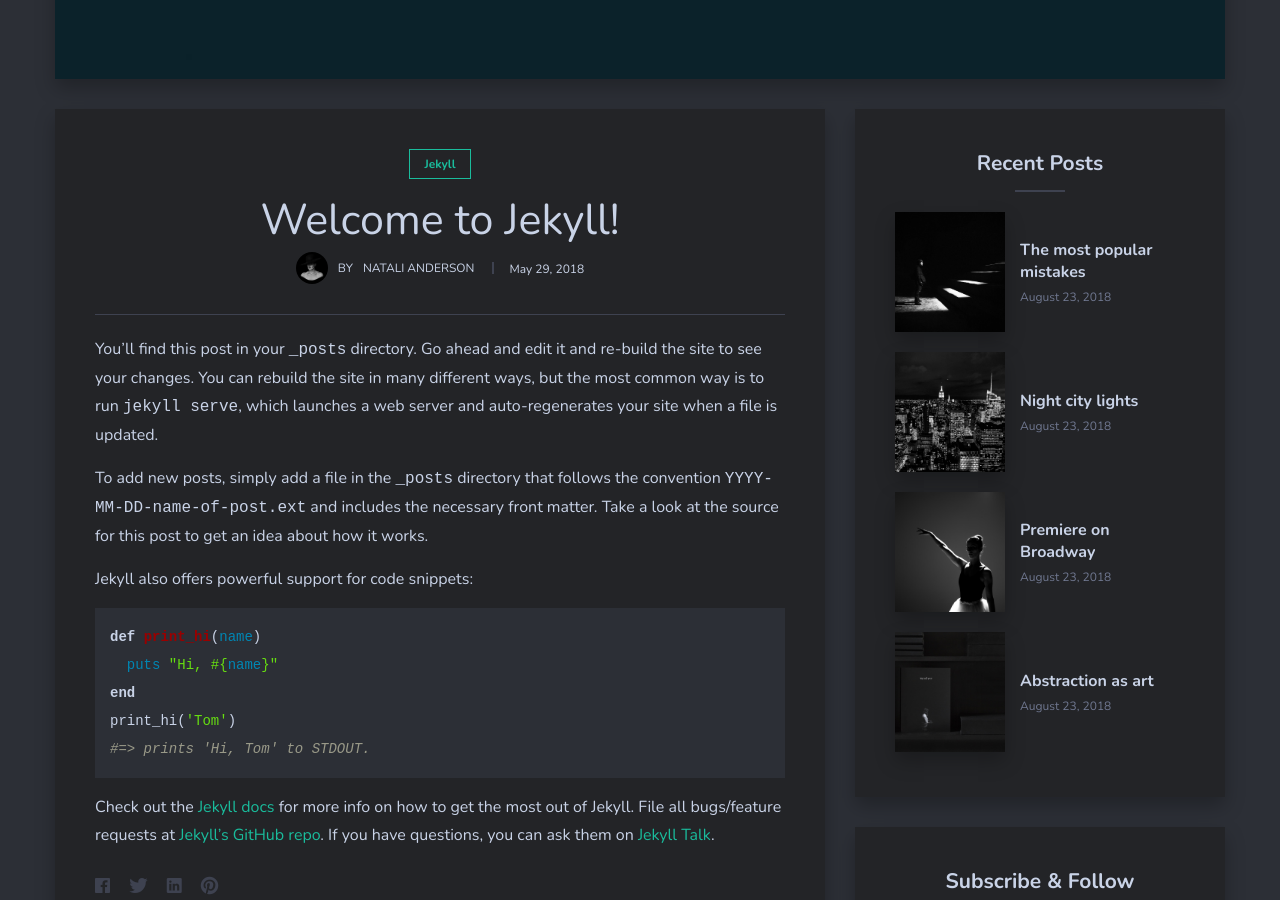
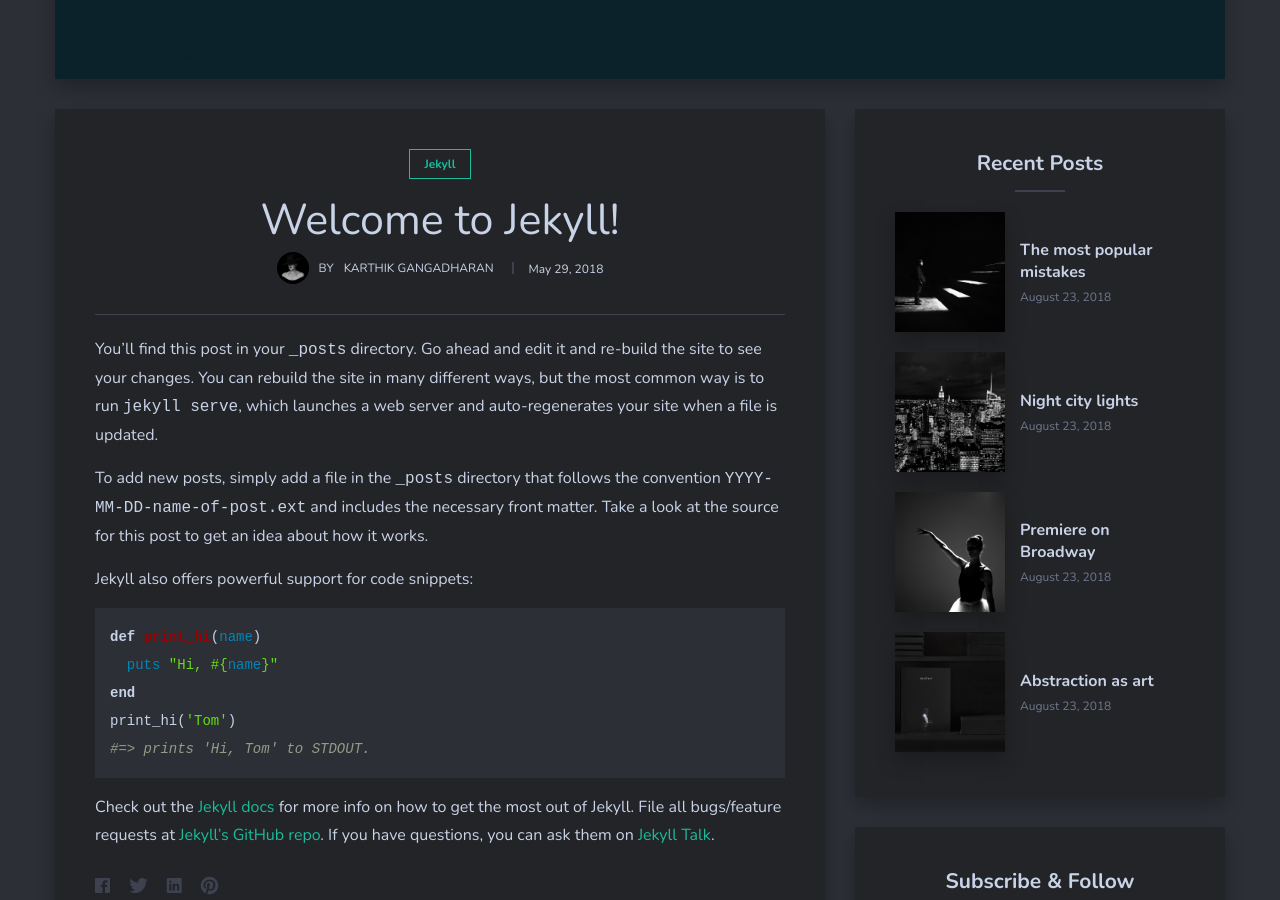
Before and after one commit to karthik7800/karthik7800.github.io, a Jekyll site: the page built from _posts/2018-05-29-welcome-to-jekyll.markdown, in a window 1280 px wide and 900 px high, scrolled down 616 px. Built offline with Jekyll 4.4.1, drawn with Linux system fonts in a browser that asks for light colours; nearby versions of some CDN libraries.

Commit message:
Update _config.yml

```diff
--- a/_config.yml
+++ b/_config.yml
@@ -1,7 +1,7 @@
 #-------------------------------
 # General Site Settings
-name: Visual Retreat
-title: Visual Retreat
+name: "Visual Retreat"
+title: "Visual Retreat"
 description: "Photographic Journey"
 baseurl: '' # the subpath of your site, e.g. /blog
 #url: "" # the base hostname & protocol for your site, e.g. http://example.com
@@ -9,16 +9,16 @@ baseurl: '' # the subpath of your site, e.g. /blog
 
 #-------------------------------
 # About Section
-author-name:   Natali Anderson
+author-name:   Karthik Gangadharan
 author-avatar: 09.jpg
 
 
 #-------------------------------
 # Contact links
-facebook:  https://facebook.com/ # Add your Facebook handle
-twitter:   https://twitter.com/ # Add your Facebook handle
-instagram: https://www.instagram.com/ # Add your Facebook handle
-pinterest: https://www.pinterest.com/ # Add your Facebook handle
+facebook:  https://facebook.com/karthik7800
+#twitter:   https://twitter.com/ # Add your Facebook handle
+instagram: https://www.instagram.com/karthik7800
+#interest: https://www.pinterest.com/ # Add your Facebook handle
 
 
 #-------------------------------
```
